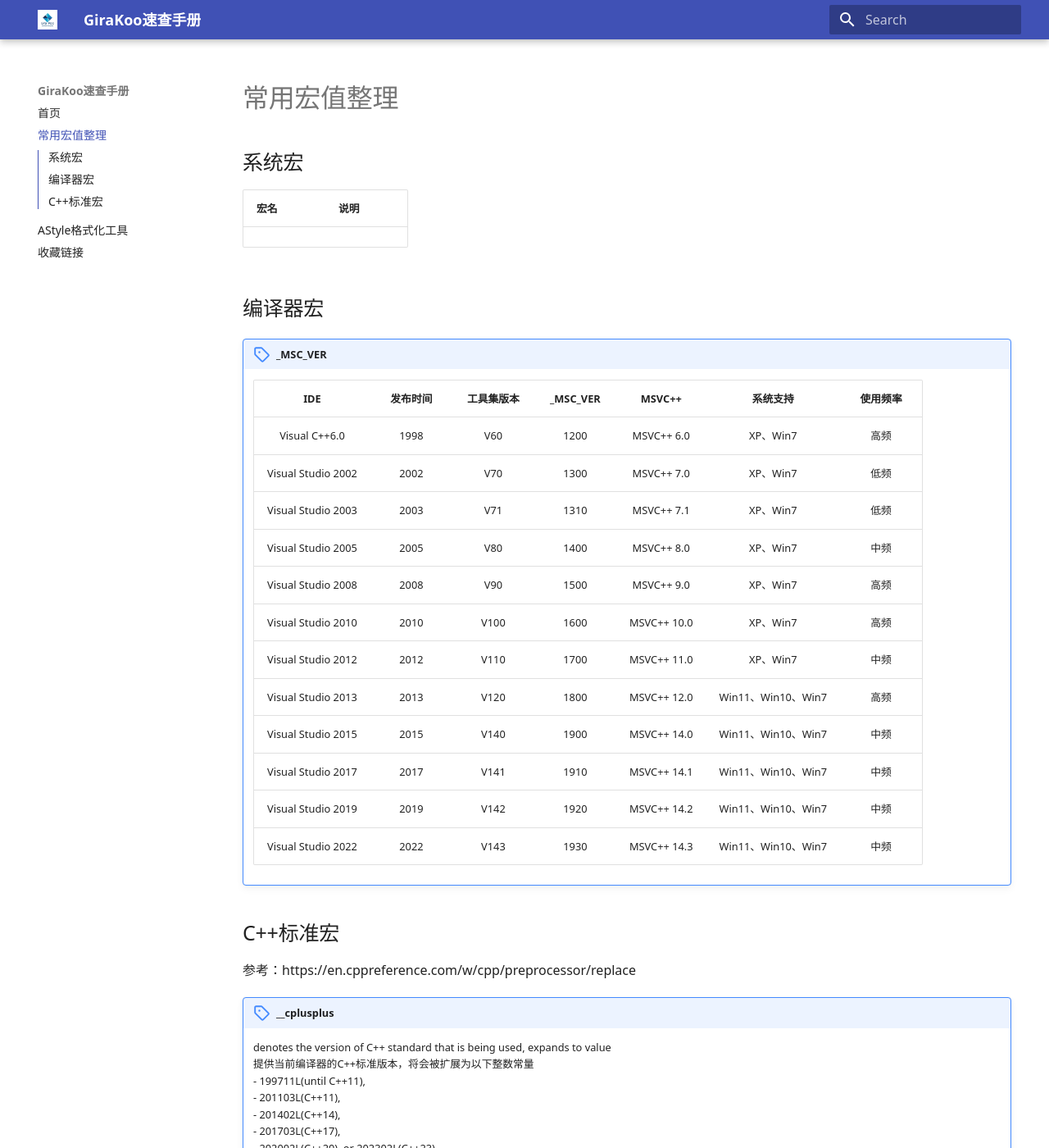
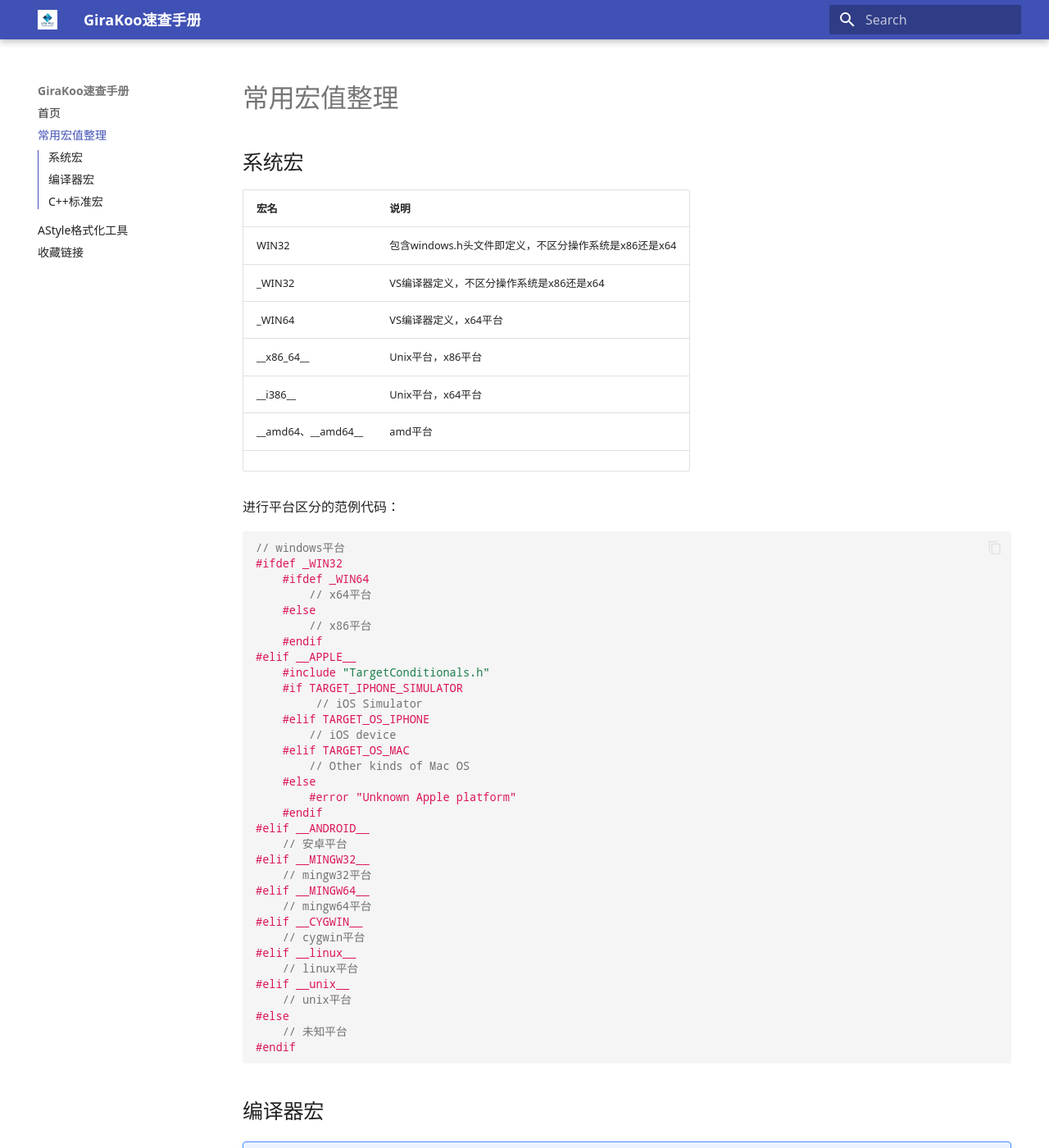
Before and after one commit to GiraKoo/web_helps, an MkDocs documentation site: the page built from docs/pages/macros.md, in a window 1280 px wide and 1400 px high. Shown: the whole window at 82% size. Built offline with MkDocs 1.6.1 and Material for MkDocs 9.7.7, drawn with Linux system fonts in a browser that asks for light colours; comment, search, counter and statistics services are not loaded.

Commit message:
丰富平台宏

````diff
--- a/docs/pages/macros.md
+++ b/docs/pages/macros.md
@@ -2,9 +2,52 @@
 
 ## 系统宏
 
-| 宏名 | 说明 |
-| --- | --- |
+|宏名|说明|
+|---|---|
+|WIN32|包含windows.h头文件即定义，不区分操作系统是x86还是x64|
+|\_WIN32|VS编译器定义，不区分操作系统是x86还是x64|
+|\_WIN64|VS编译器定义，x64平台|
+|\_\_x86_64\_\_|Unix平台，x86平台|
+|\_\_i386\_\_|Unix平台，x64平台|
+|\_\_amd64、\_\_amd64\_\_|amd平台|
+|||
 
+进行平台区分的范例代码：
+```c++
+// windows平台
+#ifdef _WIN32
+    #ifdef _WIN64
+        // x64平台
+    #else
+        // x86平台
+    #endif
+#elif __APPLE__
+    #include "TargetConditionals.h"
+    #if TARGET_IPHONE_SIMULATOR
+         // iOS Simulator
+    #elif TARGET_OS_IPHONE
+        // iOS device
+    #elif TARGET_OS_MAC
+        // Other kinds of Mac OS
+    #else
+        #error "Unknown Apple platform"
+    #endif
+#elif __ANDROID__
+    // 安卓平台
+#elif __MINGW32__
+    // mingw32平台
+#elif __MINGW64__
+    // mingw64平台
+#elif __CYGWIN__
+    // cygwin平台
+#elif __linux__
+    // linux平台
+#elif __unix__
+    // unix平台
+#else
+    // 未知平台
+#endif
+```
 
 ## 编译器宏
 
````
